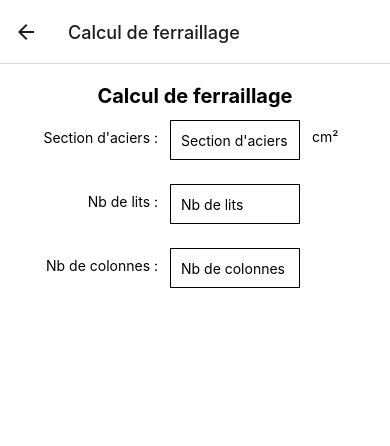
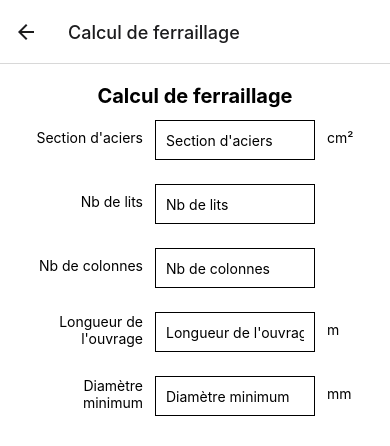
Before and after one commit to magicAyyub/calculator-expo, a React Native app: screen /SteelReinforcement in a window 390 px wide. Shown: the top 446 px of the page. Built offline with nearby package versions, Linux system fonts and the light colour scheme.

Commit message:
add min bar diameter and work length parameters

```diff
--- a/screens/SteelReinforcementScreen.tsx
+++ b/screens/SteelReinforcementScreen.tsx
@@ -1,5 +1,5 @@
 import React, { useEffect, useState } from 'react';
-import { View, Text, TextInput, StyleSheet, ScrollView, SafeAreaView } from 'react-native';
+import { View, Text, TextInput, StyleSheet, ScrollView, SafeAreaView, Dimensions } from 'react-native';
 
 const diameters = {
     5: {
@@ -48,17 +48,17 @@ const diameters = {
     }
 };
 
-function objectIsEmpty(obj: {}) {
-    return obj
-           && Object.keys(obj).length === 0
-           && Object.getPrototypeOf(obj) === Object.prototype;
-}
+const screenWidth = Dimensions.get('window').width;
+const screenHeight = Dimensions.get('window').height;
 
 function SteelReinforcementScreen() {
     const [steelSectionValue, onChangeSteelSectionValue] = useState('');
     const [bedsCount, onChangeBedsCount] = useState('');
     const [columnsCount, onChangeColumnsCount] = useState('');
+    const [workLength, onChangeWorkLength] = useState('');
+    const [minBarDiameter, onChangeMinBarDiameter] = useState('');
     const [choices, setChoices] = useState<string[]>([]);
+
 
     useEffect(() => {
         if (steelSectionValue === '' || bedsCount === '' || columnsCount === '') {
@@ -69,50 +69,72 @@ function SteelReinforcementScreen() {
         const floatSteelSection = parseFloat(steelSectionValue);
         const intBedsCount = parseInt(bedsCount);
         const intColumnsCount = parseInt(columnsCount);
+        const intWorkLength = parseInt(workLength);
+        const intMinBarDiameter = parseInt(minBarDiameter);
 
-        const tmpChoices = []
+        const tmpChoices: string[] = [];
 
-        for (const [diameter, values] of Object.entries(diameters)) {
-            const section = values['section'];
-
-            const sectionsOneType = section * intBedsCount * intColumnsCount;
-
-            if (sectionsOneType > floatSteelSection) {
-                tmpChoices.push(
-                    `${intBedsCount * intColumnsCount} barres de ${diameter} mm | `+
-                    `(${intBedsCount * intColumnsCount} x ${section} = ${sectionsOneType.toFixed(3)} cm²)`
-                );
-                break;function checkSameColumns(current: {[key: string]: {}}) {
-            let tmpCurrentValuesObj = null;
-            let tmpCurrentValuesObjSame = true;
-            let first = true;
-
-            for (const [key, values] of Object.entries<{[key: string]: {}}>(current)) {
-                if (key === 'sections') {
+        function getFirstChoiceSameBars() {
+            for (const [diameter, value] of Object.entries(diameters)) {
+                if (!isNaN(intMinBarDiameter) && parseInt(diameter) < intMinBarDiameter) {
                     continue;
                 }
 
-                if (first) {
-                    tmpCurrentValuesObj = values;
-                    first = false;
+                const section = value['section'];
+
+                const sectionsSameBars = section * intBedsCount * intColumnsCount;
+
+                if (sectionsSameBars < floatSteelSection) {
+                    continue;
                 }
 
-                tmpCurrentValuesObjSame = tmpCurrentValuesObjSame
-                                          && JSON.stringify(values) === JSON.stringify(tmpCurrentValuesObj);
+                const barsCount = intBedsCount * intColumnsCount;
+                const weight = value['weight'];
 
+                let barsWeight = NaN;
+                if (!isNaN(intWorkLength)) {
+                    barsWeight = intWorkLength * barsCount * weight;
                 }
 
-            return tmpCurrentValuesObjSame;
-        }
-            }
+                let firstChoiceText = (
+                    `${barsCount} barres de ${diameter} mm|`+
+                    `(${barsCount} x ${section} = ${sectionsSameBars.toFixed(3)} cm²)`
+                );
+
+                if (!isNaN(barsWeight)) {
+                    firstChoiceText += '|';
+                    firstChoiceText += (
+                        `(${intWorkLength} m x ${barsCount} barres x ${weight} kg = `
+                    );
+
+                    if (barsWeight > 1000) {
+                        firstChoiceText += `${barsWeight / 1000} t)`;
+                        return firstChoiceText;
                     }
 
+                    firstChoiceText += `${barsWeight} kg)`;
+                    return firstChoiceText;
+                }
+
+                return firstChoiceText;
+            }
+
+            return '';
+        }
+
+        const firstChoiceSameBars = getFirstChoiceSameBars();
+        tmpChoices.push(firstChoiceSameBars);
+
         if (intBedsCount === 1) {
+            if (firstChoiceSameBars === '') {
+                return;
+            }
+
             setChoices(tmpChoices);
             return;
         }
 
-        function checkSameColumns(current: {[key: string]: {}}) {
+        function checkSameBars(current: {[key: string]: {}}) {
             let tmpCurrentValuesObj = null;
             let tmpCurrentValuesObjSame = true;
             let first = true;
@@ -135,35 +157,6 @@ function SteelReinforcementScreen() {
             return tmpCurrentValuesObjSame;
         }
 
-        function getChoicesText() {
-            const current: {[key: string]: {}} = {};
-            const tmp: {
-                      [key: string]: any
-                      'sections': number
-                  } = { 'sections': Infinity };
-
-            loopChoices(0, intBedsCount, current, tmp);
-
-            let choicesText = '';
-
-            if (checkSameColumns(tmp)) {
-                return '';
-            }
-
-            for (const [key, value] of Object.entries(tmp)) {
-                if (key === 'sections') {
-                    continue;
-                }
-
-                choicesText += `${intColumnsCount} barres de ${value['diameter']} mm|`;
-                choicesText += `(${intColumnsCount} x ${value['section']} = ${value['sections'].toFixed(3)} cm²)|`
-            }
-
-            choicesText.substring(0, choicesText.length - 1);
-            choicesText += `Total : ${tmp['sections'].toFixed(3)} cm²`;
-            return choicesText;
-        }
-
         function loopChoices(
             prevSections: number,
             remainingBedsCount: number,
@@ -183,7 +176,12 @@ function SteelReinforcementScreen() {
             }
 
             for (const [diameter, value] of Object.entries(diameters)) {
+                if (!isNaN(intMinBarDiameter) && parseInt(diameter) < intMinBarDiameter) {
+                    continue;
+                }
+
                 const section = value['section'];
+                const weight = value['weight'];
 
                 if (section > floatSteelSection) {
                     continue;
@@ -193,7 +191,8 @@ function SteelReinforcementScreen() {
                 current[remainingBedsCount] = {
                     diameter,
                     section,
-                    sections
+                    sections,
+                    weight
                 };
 
                 const currentSections = sections + prevSections;
@@ -203,32 +202,61 @@ function SteelReinforcementScreen() {
             }
         }
 
-        const choicesText = getChoicesText();
+        function getSecondChoiceDifferentBars() {
+            const result: {
+                      [key: string]: any
+                      'sections': number
+                  } = { 'sections': Infinity };
 
-        if (choicesText !== '') {
-            tmpChoices.push(choicesText);
+            loopChoices(0, intBedsCount, {}, result);
+
+            let secondChoiceText = '';
+
+            if (checkSameBars(result)) {
+                return '';
+            }
+
+            for (const [key, value] of Object.entries(result)) {
+                if (key === 'sections') {
+                    continue;
+                }
+
+                secondChoiceText += `${intColumnsCount} barres de ${value['diameter']} mm|`;
+                secondChoiceText += `(${intColumnsCount} x ${value['section']} = ${value['sections'].toFixed(3)} cm²)|`
+
+            }
+
+            secondChoiceText.substring(0, secondChoiceText.length - 1);
+            secondChoiceText += `Total : ${result['sections'].toFixed(3)} cm²`;
+
+            return secondChoiceText;
+        }
+
+        const secondChoiceDifferentBars = getSecondChoiceDifferentBars();
+
+        if (secondChoiceDifferentBars !== '') {
+            tmpChoices.push(secondChoiceDifferentBars);
         }
 
         setChoices(tmpChoices);
 
-    }, [steelSectionValue, bedsCount, columnsCount]);
+    }, [steelSectionValue, bedsCount, columnsCount, workLength, minBarDiameter]);
 
-    return (
-        <SafeAreaView style={styles.container}>
-        <ScrollView scrollIndicatorInsets={{ right: 1 }}>
+    const renderForm = () => (
         <View style={{
             flex: 1,
             ...styles.subcontainer,
-                marginTop: 20
+            paddingTop: 20,
+            paddingBottom: 20
         }}>
             <Text style={{
                 fontWeight: 'bold',
                 fontSize: 20
             }}>Calcul de ferraillage</Text>
             <View style={{
-                    flexDirection: 'row'
+                flexDirection: 'row',
             }}>
-                    <Text style={{ width: 120, marginTop: 21, textAlign: 'right' }}>Section d'aciers :</Text>
+                <Text style={{ width: 120, marginTop: 21, textAlign: 'right' }}>Section d'aciers</Text>
                 <TextInput
                     style={styles.input}
                     keyboardType='numeric'
@@ -236,12 +264,12 @@ function SteelReinforcementScreen() {
                     value={steelSectionValue}
                     placeholder="Section d'aciers"
                 />
-                    <Text style={{ width: 40, marginTop: 20}}>cm²</Text>
+                <Text style={{ width: 40, marginTop: 21}}>cm²</Text>
             </View>
             <View style={{
                 flexDirection: 'row'
             }}>
-                    <Text style={{ width: 120, marginTop: 21, textAlign: 'right' }}>Nb de lits :</Text>
+                <Text style={{ width: 120, marginTop: 21, textAlign: 'right' }}>Nb de lits</Text>
                 <TextInput
                     style={styles.input}
                     keyboardType='number-pad'
@@ -254,7 +282,7 @@ function SteelReinforcementScreen() {
             <View style={{
                 flexDirection: 'row'
             }}>
-                    <Text style={{ width: 120, marginTop: 21, textAlign: 'right' }}>Nb de colonnes :</Text>
+                <Text style={{ width: 120, marginTop: 21, textAlign: 'right' }}>Nb de colonnes</Text>
                 <TextInput
                     style={styles.input}
                     keyboardType='number-pad'
@@ -264,10 +292,39 @@ function SteelReinforcementScreen() {
                 />
                 <View style={{ width:40 }}></View>
             </View>
+            <View style={{
+                flexDirection: 'row'
+            }}>
+                <Text style={{ width: 120, marginTop: 13, textAlign: 'right' }}>Longueur de l'ouvrage</Text>
+                <TextInput
+                    style={styles.input}
+                    keyboardType='number-pad'
+                    onChangeText={onChangeWorkLength}
+                    value={workLength}
+                    placeholder="Longueur de l'ouvrage"
+                />
+                <Text style={{ width:40, marginTop: 21 }}>m</Text>
             </View>
             <View style={{
+                flexDirection: 'row'
+            }}>
+                <Text style={{ width: 120, marginTop: 13, textAlign: 'right' }}>Diamètre minimum</Text>
+                <TextInput
+                    style={styles.input}
+                    keyboardType='number-pad'
+                    onChangeText={onChangeMinBarDiameter}
+                    value={minBarDiameter}
+                    placeholder='Diamètre minimum'
+                />
+                <Text style={{ width:40, marginTop: 21 }}>mm</Text>
+            </View>
+        </View>
+    );
+
+    const renderResult = () => (
+        <View style={{
             ...styles.subcontainer,
-                marginTop: 20
+            paddingTop: 20,
         }}>
             {choices.length ?
                 <Text style={{
@@ -291,7 +348,7 @@ function SteelReinforcementScreen() {
                                 marginTop: 20,
                                 marginLeft: 12,
                                 paddingLeft: 10,
-                                    width: 210
+                                width: workLength === '' ? 210 : 290
                             }}>{subitem}</Text>
                         </View>
                     :
@@ -303,13 +360,26 @@ function SteelReinforcementScreen() {
                                 height: 20,
                                 marginLeft: 12,
                                 paddingLeft: 10,
-                                    width: 210
+                                width: workLength === '' ? 210 : 290
                             }}>{subitem.replace(/\./ig, ',')}</Text>
                         </View>
                     }
                 </View>
             )))}
         </View>
+    );
+
+    return (
+        <SafeAreaView style={styles.container}>
+            <ScrollView
+                scrollIndicatorInsets={{ right: 1 }}
+                style={{
+                    width: screenWidth,
+                    height: screenHeight
+                }}
+            >
+                {renderForm()}
+                {renderResult()}
             </ScrollView>
         </SafeAreaView>
     );
@@ -331,7 +401,7 @@ const styles = StyleSheet.create({
         margin: 12,
         borderWidth: 1,
         padding: 10,
-        width: 130
+        width: 160
     },
 });
 
```
Lines whose indentation alone changed are shown as unchanged.
